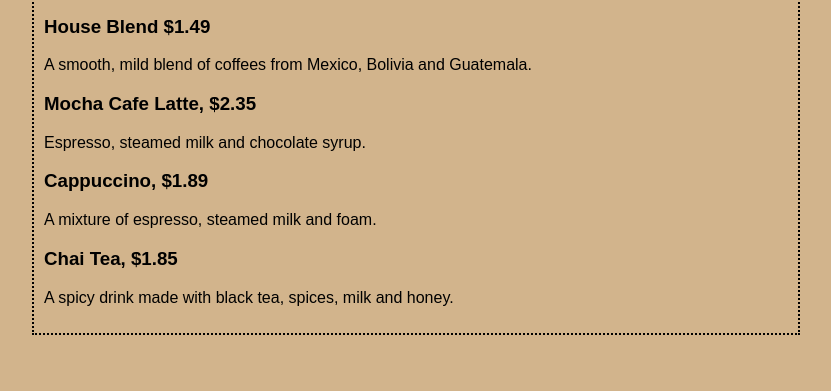
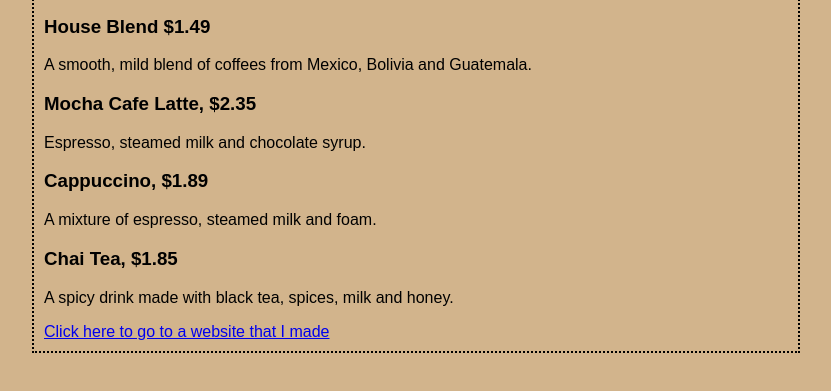
Before and after one commit to rlenahan/CISWeb, a plain HTML site: page index.html in a window 1280 px wide. Shown: the part 121-512 px from the top of the page, without its empty margins (224-1055 px from the left). Drawn offline with Linux system fonts and the light colour scheme.

Commit message:
Update index.html

```diff
--- a/index.html
+++ b/index.html
@@ -30,6 +30,7 @@
 		<p>A mixture of espresso, steamed milk and foam.</p>
 		<h3>Chai Tea, $1.85</h3>
 		<p>A spicy drink made with black tea, spices, milk and honey.</p>
+		<a href="http://www.robertlenahan.com/">Click here to go to a website that I made</a>
 	</div>
 </body>
 </html>
```
